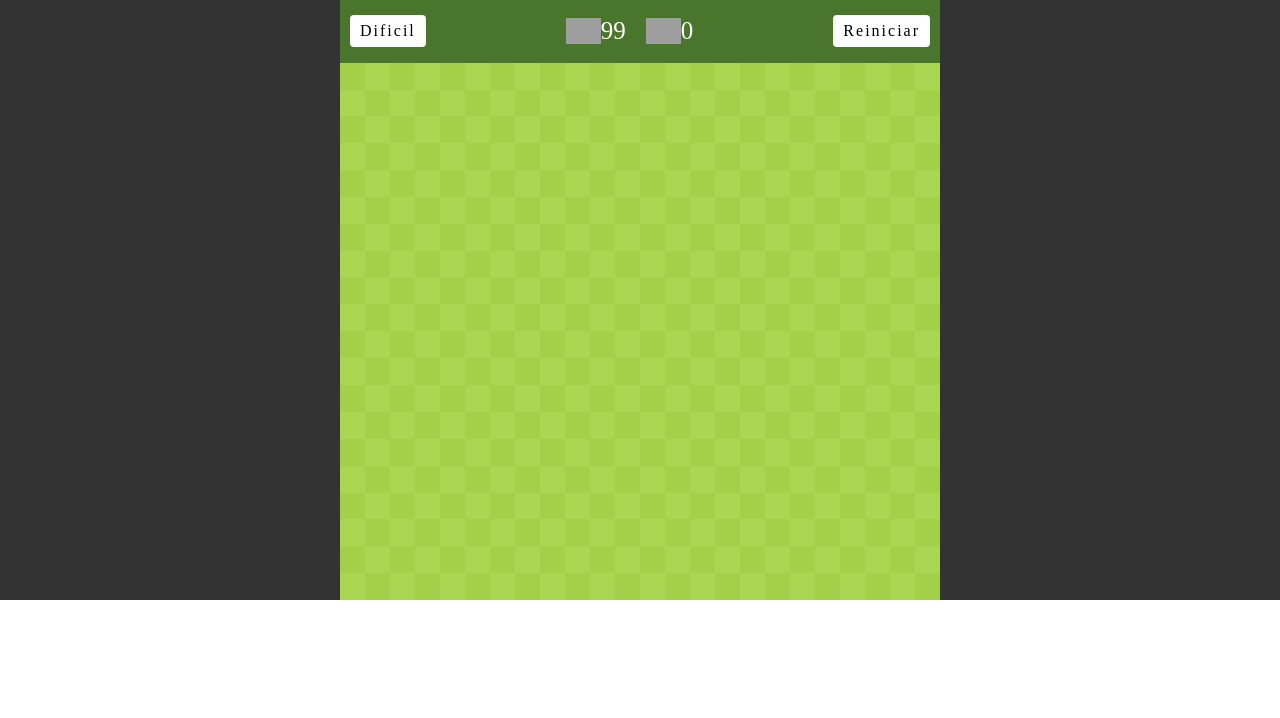
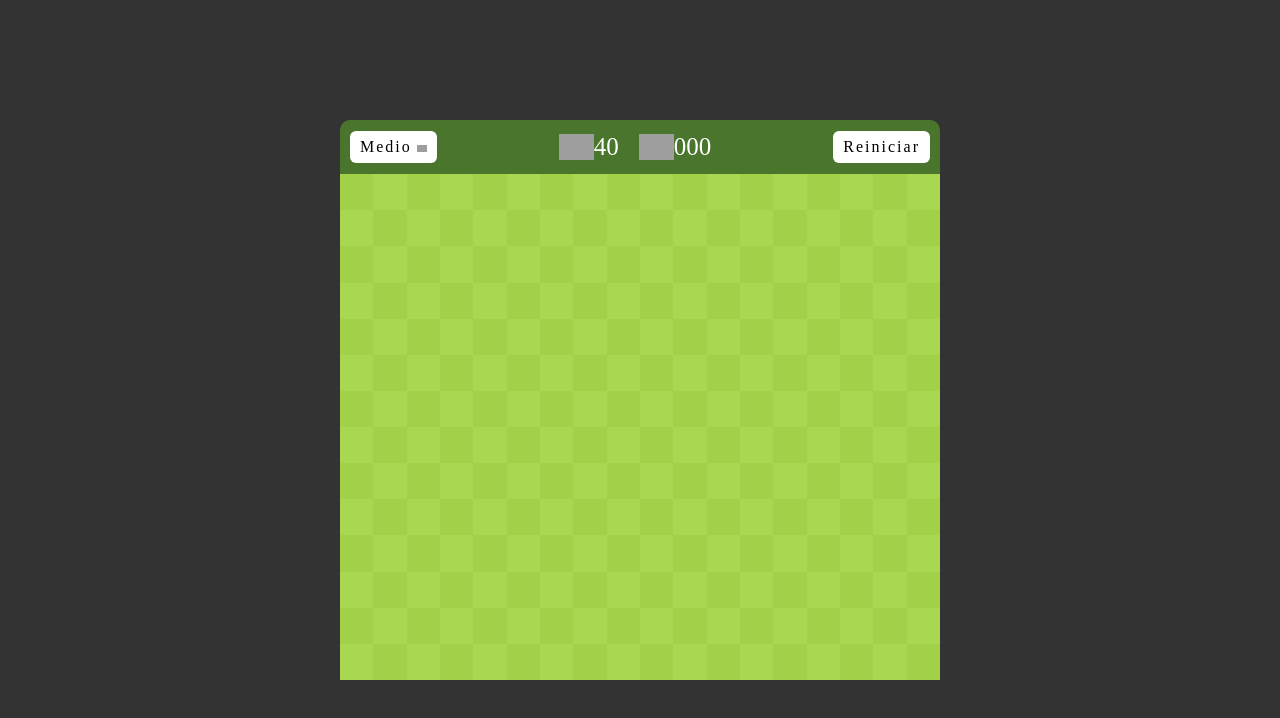
Before and after one commit to MarcioLV/Buscaminas, a React app: page / in a window 1280 px wide. Built offline with nearby package versions, Linux system fonts and the light colour scheme; grey boxes are pictures that could not be loaded.

Commit message:
finish frontend

```diff
--- a/package.json
+++ b/package.json
@@ -1,13 +1,13 @@
 {
-  "name": "0.baseReact",
+  "name": "Buscaminas",
   "version": "1.0.0",
   "description": "",
   "main": "index.js",
   "scripts": {
-    "test": "echo \"Error: no test specified\" && exit 1",
     "build": "webpack --config webpack.config.prod.js",
+    "start": "dist/index.html",
     "dev": "webpack --config webpack.config.dev.js",
-    "start": "webpack serve --config webpack.config.dev.js"
+    "start:dev": "webpack serve --config webpack.config.dev.js"
   },
   "keywords": [],
   "author": "Marcio Luis Lorenzotti <marcio.lorenzotti@gmail.com>",
--- a/src/components/App.js
+++ b/src/components/App.js
@@ -9,16 +9,20 @@ class App extends React.Component {
   constructor(prop) {
     super(prop);
     this.state = {
-      nivel: 3,
+      nivel: 2,
       partidaPerdida: false,
       minasRestante: 0,
+      winner: false,
+      rowCol: [],
       active: false,
       board: [],
       viewBoard: [],
     };
     this.handleClick = this.handleClick.bind(this);
     this.handleReboot = this.handleReboot.bind(this);
+    this.handleSelect = this.handleSelect.bind(this);
   }
+
   componentDidMount() {
     this.createBoard();
   }
@@ -27,14 +31,30 @@ class App extends React.Component {
     this.createBoard();
   }
 
-  // newGame(){
-  //   this.createBoard()
-  //   this.setState({partidaPerdida: false})
-  // }
+  iAmWinner() {
+    const { viewBoard, nivel, rowCol } = this.state;
+    const minas = [10, 40, 99];
+    const espaciosVacios = rowCol[0] * rowCol[1] - minas[nivel - 1];
+    let suma = 0;
+    viewBoard.forEach((fila) => {
+      const array = fila.filter((element) => element === "visible");
+      suma += array.length;
+    });
+    if (espaciosVacios === suma) {
+      return true;
+    }
+    return false;
+  }
+
+  handleSelect(nivel) {
+    const level = parseInt(nivel);
+    this.setState({ nivel: level }, () => this.createBoard());
+  }
 
   handleClick(event, indexF, indexC) {
     let { viewBoard, partidaPerdida, minasRestante, active } = this.state;
-    active = true
+    active = true;
+    let ganador;
     if (event.button === 2) {
       if (viewBoard[indexF][indexC] === "noVisible") {
         viewBoard[indexF][indexC] = "bandera";
@@ -49,16 +69,18 @@ class App extends React.Component {
 
       if (board[indexF][indexC] === -1) {
         partidaPerdida = true;
-        active = false
+        active = false;
         viewBoard = this.mostrarMinas(board, viewBoard);
       } else if (board[indexF][indexC] === 0) {
         viewBoard = this.abrirCasillas(viewBoard, indexF, indexC);
       }
+      ganador = this.iAmWinner();
     }
     this.setState({
       viewBoard: viewBoard,
       partidaPerdida: partidaPerdida,
       minasRestante: minasRestante,
+      winner: ganador,
       active: active,
     });
   }
@@ -104,60 +126,60 @@ class App extends React.Component {
   }
 
   createBoard() {
-    let fila = 0;
-    let col = 0;
-    let minas = 0;
+    let filasColumnas = [
+      [8, 10],
+      [14, 18],
+      [20, 24],
+    ];
+    let minas = [10, 40, 99];
+    const { nivel } = this.state;
 
-    if (this.state.nivel === 3) {
-      minas = 99;
-      fila = 20;
-      col = 24;
-    }
+    const rowCol = filasColumnas[nivel - 1];
+    const minasRestante = minas[nivel - 1];
+
     let board = [];
     let viewBoard = [];
-    for (let i = 0; i < fila; i++) {
+
+    for (let i = 0; i < rowCol[0]; i++) {
       board.push([]);
       viewBoard.push([]);
-      for (let j = 0; j < col; j++) {
+      for (let j = 0; j < rowCol[1]; j++) {
         board[i].push(0);
         viewBoard[i].push("noVisible");
       }
     }
-    this.setState(
-      {
+    board = this.formatBoard(board, minasRestante);
+
+    this.setState({
       board: board,
       viewBoard: viewBoard,
-        minasRestante: minas,
+      rowCol: rowCol,
+      minasRestante: minasRestante,
       partidaPerdida: false,
       active: false,
-      },
-      () => {
-        this.formatBoard();
-      }
-    );
+      winner: false,
+    });
   }
 
-  formatBoard() {
-    let { board } = this.state;
-    let minas = 0;
+  formatBoard(board, minas) {
     const filas = board.length;
     const cols = board[0].length;
-    if (this.state.nivel === 3) {
-      minas = 99;
-    }
     for (let i = 0; i < minas; i++) {
       const indexF = Math.floor(Math.random() * filas);
       const indexC = Math.floor(Math.random() * cols);
       if (board[indexF][indexC] !== -1) {
         board[indexF][indexC] = -1;
-        board = this.setNumberMines(board, indexF, indexC, filas, cols);
+        board = this.setNumberMines(board, indexF, indexC);
       } else {
         i--;
       }
     }
-    this.setState({ board: board });
+    return board;
   }
-  setNumberMines(board, indexF, indexC, filas, cols) {
+
+  setNumberMines(board, indexF, indexC) {
+    const filas = board.length;
+    const cols = board[0].length;
     for (let f = -1; f <= 1; f++) {
       const indiceF = indexF + f;
       if (indiceF > -1 && indiceF < filas) {
@@ -176,21 +198,26 @@ class App extends React.Component {
 
   render() {
     return (
-      <div className="game">
       <div className="container">
         <div className="tablero">
           <Header
             minasRestante={this.state.minasRestante}
             handleReboot={this.handleReboot}
             active={this.state.active}
+            partidaPerdida={this.state.partidaPerdida}
+            handleSelect={this.handleSelect}
+            nivel={this.state.nivel}
+            winner={this.state.winner}
           />
           <Board
             board={this.state.board}
             viewBoard={this.state.viewBoard}
             handleClick={this.handleClick}
             partidaPerdida={this.state.partidaPerdida}
+            nivel={this.state.nivel}
+            rowCol={this.state.rowCol}
+            winner={this.state.winner}
           />
-          </div>
         </div>
       </div>
     );
--- a/src/components/Board.js
+++ b/src/components/Board.js
@@ -1,47 +1,84 @@
-import React from "react";
+import React, { useState, useEffect } from "react";
+
+import Winner from './winner'
 
 import "./style/Board.css";
 
 function Board(prop) {
-  const { board, viewBoard, partidaPerdida} = prop;
+  const { board, viewBoard, partidaPerdida, rowCol, nivel, winner } = prop;
+  const [opened, setOpened] = useState(false)
 
-  function handleClick(event, indexF, indexC) {
+  const grilla = {
+    display: "grid",
+    gridTemplate: `repeat(${rowCol[0]}, 1fr) / repeat(${rowCol[1]}, 1fr)`,
+  };
+
+  useEffect(()=>{
+    if (winner) {
+      board.forEach((fila, indexF) => {
+        fila.forEach((valor, indexC) => {
+          if (valor === -1 && viewBoard[indexF][indexC] !== "bandera") {
+            viewBoard[indexF][indexC] = "bandera";
+          }
+        });
+      });
+      setTimeout(() => setOpened(true), 100);
+    }
+  },[winner])
+
+  const handleClick = (event, indexF, indexC) => {
     event.preventDefault();
-    if(partidaPerdida){return}
+    if (partidaPerdida || winner) {
+      return;
+    }
     prop.handleClick(event, indexF, indexC);
   }
 
+  const closeModal = () => {
+    setOpened(false)
+  }
+
   return (
-    <div className="contenedor">
-      <div className="board">
+    <div className="board" style={grilla}>
+      <Winner isOpened={opened} onClose={closeModal} />
       {board.map((fila, indexF) => {
         return fila.map((valor, indexC) => {
-            const indF = indexF.toString();
-            const indC = indexC.toString();
           let color = "item-lightgreen";
           let valorVisible = "";
+          let colorNumero = "numero-";
+
           if ((indexF + indexC) % 2 === 0) {
             color = "item-green";
           }
+
           if (viewBoard[indexF][indexC] === "visible") {
-              if(valor === -1){
-                valorVisible = '*'
-              }
-              else if(valor !== 0){
+            if (valor === -1) {
+              color = "item-red";
+              valorVisible = (
+                <div className="mina">
+                  <div className="mina_center"></div>
+                </div>
+
+);
+            } else if (valor !== 0) {
               valorVisible = valor.toString();
+              colorNumero += valorVisible;
             }
             color += "-visible";
-            }
-            else if (viewBoard[indexF][indexC] === "bandera"){
-              valorVisible = 'P'
-            }
-            else if(viewBoard[indexF][indexC] === "banderaErronea"){
-              valorVisible = 'X'
+          } else if (viewBoard[indexF][indexC] === "bandera") {
+            valorVisible = (
+              <img
+                className="bandera_img"
+                src="https://www.google.com/logos/fnbx/minesweeper/flag_icon.png"
+              />
+            );
+          } else if (viewBoard[indexF][indexC] === "banderaErronea") {
+            valorVisible += "X";
           }
           return (
             <div
-                className={`item ${color}`}
-                key={indF + indC}
+              className={`item ${color} ${colorNumero}`}
+              key={indexF.toString() + indexC.toString()}
               onClick={(event) => {
                 if (valorVisible === "") {
                   handleClick(event, indexF, indexC);
@@ -55,7 +92,6 @@ function Board(prop) {
         });
       })}
     </div>
-    </div>
   );
 }
 
--- a/src/components/Header.js
+++ b/src/components/Header.js
@@ -1,51 +1,45 @@
-import React, { useState, useEffect } from "react";
+import React from "react";
+
+import Timer from "./Timer";
+import MenuDificultad from "./MenuDificultad";
 
 import "./style/Header.css";
 
-function Timer(active){
-  const [seconds, setSeconds] = useState(0);
+const Header = (prop) => {
+  const { minasRestante, active, nivel, partidaPerdida, winner } = prop;
 
-  useEffect(() => {
-    let interval
-    if(active){
-      interval = setInterval(() => {
-        setSeconds((seconds) => seconds + 1);
-      }, 1000);
-      return () => clearInterval(interval);
-    }
-  });
-  return seconds
-}
-
-const Header = (prop) => {
-  const { minasRestante } = prop;
-  const { active } = prop
-
-  // const [isActive, setIsActive] = useState(false)
+  let banderas = minasRestante.toString();
+  if (banderas.length < 2) {
+    banderas = "0" + banderas;
+  }
 
   function handleReboot() {
-    setSeconds(0)
     prop.handleReboot();
   }
 
-
   return (
     <div className="header">
-      <div className="dificultad">Dificil</div>
+      <div className="dificultad">
+        <MenuDificultad nivel={nivel} handleSelect={prop.handleSelect} />{" "}
+      </div>
       <div className="gameInfo">
         <div className="gameInfo_minas">
           <img
             src="https://www.google.com/logos/fnbx/minesweeper/flag_icon.png"
             className="gameInfo_minas_bandera"
           />
-          {minasRestante}
+          {banderas}
         </div>
         <div className="gameInfo_tiempo">
           <img
             src="https://www.google.com/logos/fnbx/minesweeper/clock_icon.png"
             className="gameInfo_tiempo_reloj"
           />
-          {Timer(active)}
+          <Timer
+            active={active}
+            winner={winner}
+            partidaPerdida={partidaPerdida}
+          />
         </div>
       </div>
       <div className="reiniciar" onClick={() => handleReboot()}>
--- /dev/null
+++ b/src/components/MenuDificultad.js
@@ -0,0 +1,44 @@
+import React, {useState} from "react";
+
+import './style/MenuDificultad.css'
+
+function MenuDificultad(prop) {
+  const {nivel} = prop
+  const niveles = ["Facil", "Medio", "Dificil"];
+  const [visible, setVisible] = useState("hidden");
+
+  function handleClick() {
+    if (visible === "hidden") {
+      setVisible("visible");
+    } else {
+      setVisible("hidden");
+    }
+  }
+  function handleSelect(event) {
+    prop.handleSelect(event.target.id);
+  }
+
+  return (
+    <div className="MenuDificultad" onClick={() => handleClick()}>
+      {niveles[nivel - 1]}
+      <span>
+        <img
+          className="dificultad-flecha"
+          src="https://cdn1.iconfinder.com/data/icons/material-core/10/arrow-drop-down-128.png"
+        />
+      </span>
+      <div className="dificultad-list" style={{ visibility: visible }}>
+        <ul
+          className="dificultad-list-ul"
+          onClick={(event) => handleSelect(event)}
+        >
+          <li id="1">Facil</li>
+          <li id="2">Medio</li>
+          <li id="3">Dificil</li>
+        </ul>
+      </div>
+    </div>
+  );
+}
+
+export default MenuDificultad;
--- /dev/null
+++ b/src/components/Timer.js
@@ -0,0 +1,25 @@
+import React, { useState, useEffect } from "react";
+
+function Timer(prop) {
+  const { active, partidaPerdida, winner } = prop;
+
+  const [seconds, setSeconds] = useState("000");
+  useEffect(() => {
+    let interval;
+
+    if (!active && !partidaPerdida) {
+      setSeconds("000");
+    }
+
+    if (active && !winner) {
+      interval = setInterval(() => {
+        let segundos = (parseInt(seconds) + 1).toString()
+        setSeconds((seconds) => seconds.slice(0,-segundos.length) + segundos)
+      }, 1000);
+      return () => clearInterval(interval);
+    }
+  }, [seconds, active, partidaPerdida]);
+  return seconds;
+}
+
+export default Timer;
--- a/src/components/style/App.css
+++ b/src/components/style/App.css
@@ -3,23 +3,20 @@
   padding: 0;
 }
 
-.game{
-  /* height: 100vh; */
-  height: 600px;
-  display: flex;
-  justify-content: center;
-  align-items: center;
+body{
   background: #333333;
 }
 
 .container{
-  height: inherit;
-  width: 600px;
+  height: 100vh;
+  display: flex;
+  justify-content: center;
+  align-items: center;
 }
 
 .tablero{
-  width: 100%;
-  height: inherit;
+  width: 600px;
+  height: 560px;
   display: flex;
   flex-direction: column;
 }
--- a/src/components/style/Board.css
+++ b/src/components/style/Board.css
@@ -3,15 +3,11 @@
   padding: 0;
 }
 
-.contenedor{
-  /* width: 550px; */
-  height: inherit;
-}
-
 .board{
-  display: grid;
+  /* display: grid; */
+  width: 100%;
   height: 100%;
-  grid-template: repeat(20, 1fr) / repeat(24, 1fr);
+  /* grid-template: repeat(20, 1fr) / repeat(24, 1fr); */
 }
 
 .item{
@@ -19,6 +15,8 @@
   justify-content: center;
   align-items: center;
   cursor: pointer;
+  font-weight: bold;
+  font-size: 21px;
 }
 
 .item-lightgreen{
@@ -28,6 +26,7 @@
 .item-green{
   background-color: #a2d149;
 }
+
 .item-lightgreen:hover,
 .item-green:hover
 {
@@ -42,3 +41,55 @@
 .item-green-visible{
   background-color: #d7b899;
 }
+
+.item-red-visible{
+  background-color: rgb(219, 163, 163);
+}
+
+.bandera_img,
+.mina_img
+{
+  width: 23px;
+}
+
+.mina{
+  height: 100%;
+  width: 100%;
+  background-color: #e64c4f;
+  display: flex;
+  justify-content: center;
+  align-items: center;
+}
+
+.mina_center{
+  width: 50%;
+  height: 50%;
+  border-radius: 50%;
+  background-color: #990a0d56;
+}
+
+
+.numero-1{
+  color: #1976d2
+}
+.numero-2{
+  color: #388e3c
+}
+.numero-3{
+  color: #d64c45
+}
+.numero-4{
+  color: #7b1fa2
+}
+.numero-5{
+  color: #885d0dcb
+}
+.numero-6{
+  color: #14aec9
+}
+.numero-7{
+  color: #19d222
+}
+.numero-8{
+  color: #d21919
+}
--- a/src/components/style/Header.css
+++ b/src/components/style/Header.css
@@ -5,22 +5,25 @@
 
 .header{
   width: 100%;
-  height: 70px;
+  height: 60px;
+  border-radius: 10px 10px 0 0;
   background-color: #4a752c;
   display: flex;
   justify-content: space-between;
   align-items: center;
 }
-.dificultad,
+
 .reiniciar{
   margin: 10px;
   padding: 7px 10px;
-  border-radius: 4px;
+  border-radius: 6px;
   font-weight: 400;
   letter-spacing: 2px;
   background-color: #ffffff;
   cursor: pointer;
 }
+
+
 .gameInfo{
   display: flex;
   justify-content: space-between;
--- /dev/null
+++ b/src/components/style/MenuDificultad.css
@@ -0,0 +1,42 @@
+.MenuDificultad{
+  margin: 10px;
+  padding: 7px 10px;
+  border-radius: 6px;
+  font-weight: 400;
+  letter-spacing: 2px;
+  background-color: #ffffff;
+  cursor: pointer;
+}
+
+
+.dificultad-flecha{
+  margin-left: 5px;
+  width: 10px;
+}
+
+.dificultad-list-ul{
+  position: absolute;
+  margin-top:8px;
+  margin-left:-10px;
+  /* padding: 0 24px 0 17px; */
+  border-radius: 6px;
+  font-weight: 400;
+  letter-spacing: 2px;
+  background-color: #ffffff;
+  cursor: pointer;
+}
+
+.dificultad-list-ul{
+  list-style: none;
+}
+.dificultad-list-ul li{
+  border-radius: 6px;
+  padding: 5px 24px 5px 12px;
+}
+ul{
+  background-color: green;
+}
+
+.dificultad-list-ul li:hover{
+  background-color:lavender;
+}
--- /dev/null
+++ b/src/components/style/Winner.css
@@ -0,0 +1,43 @@
+.winner{
+  position: fixed;
+  top:0;
+  bottom: 0;
+  left: 0;
+  right: 0;
+  display: flex;
+  align-items: center;
+  justify-content: center;
+
+  font-family: Arial, sans-serif;
+}
+
+.winner-container{
+  width: 400px;
+  height: 200px;
+
+  display: flex;
+  flex-direction: column;
+  justify-content: space-between;
+  align-items: center;
+  background-color: honeydew;
+  border-radius: 20px;
+}
+
+.winner-container h1{
+  font-size: 46px;
+  padding-top: 40px;
+  font-weight: lighter;
+  font-family: Arial, sans-serif;
+}
+
+.winner-container button{
+    padding: 10px 40px;
+    font-size: 18px;
+    letter-spacing: 3px;
+    background-color: darkseagreen;
+    border: none;
+    border-radius: 5px;
+    margin-bottom: 20px;
+    cursor: pointer;
+
+}
--- /dev/null
+++ b/src/components/winner.js
@@ -0,0 +1,21 @@
+import React from 'react'
+import ReactDOM from 'react-dom'
+
+import './style/Winner.css'
+
+const winner = (props) => {
+  if(!props.isOpened){
+    return null
+  }
+  return ReactDOM.createPortal(
+    <div className="winner">
+      <div className="winner-container">
+        <h1>¡Has Ganado!</h1>
+        <button onClick={props.onClose}>Cerrar</button>
+      </div>
+    </div>,
+    document.getElementById('modal')
+  )
+}
+
+export default winner
```
Also changed, not shown: public/index.html (+2 -1 lines), dist/index.html, dist/main.433a6b22799653e80650.js.LICENSE.txt (deleted), 2 other files. Lines whose indentation alone changed are shown as unchanged.
